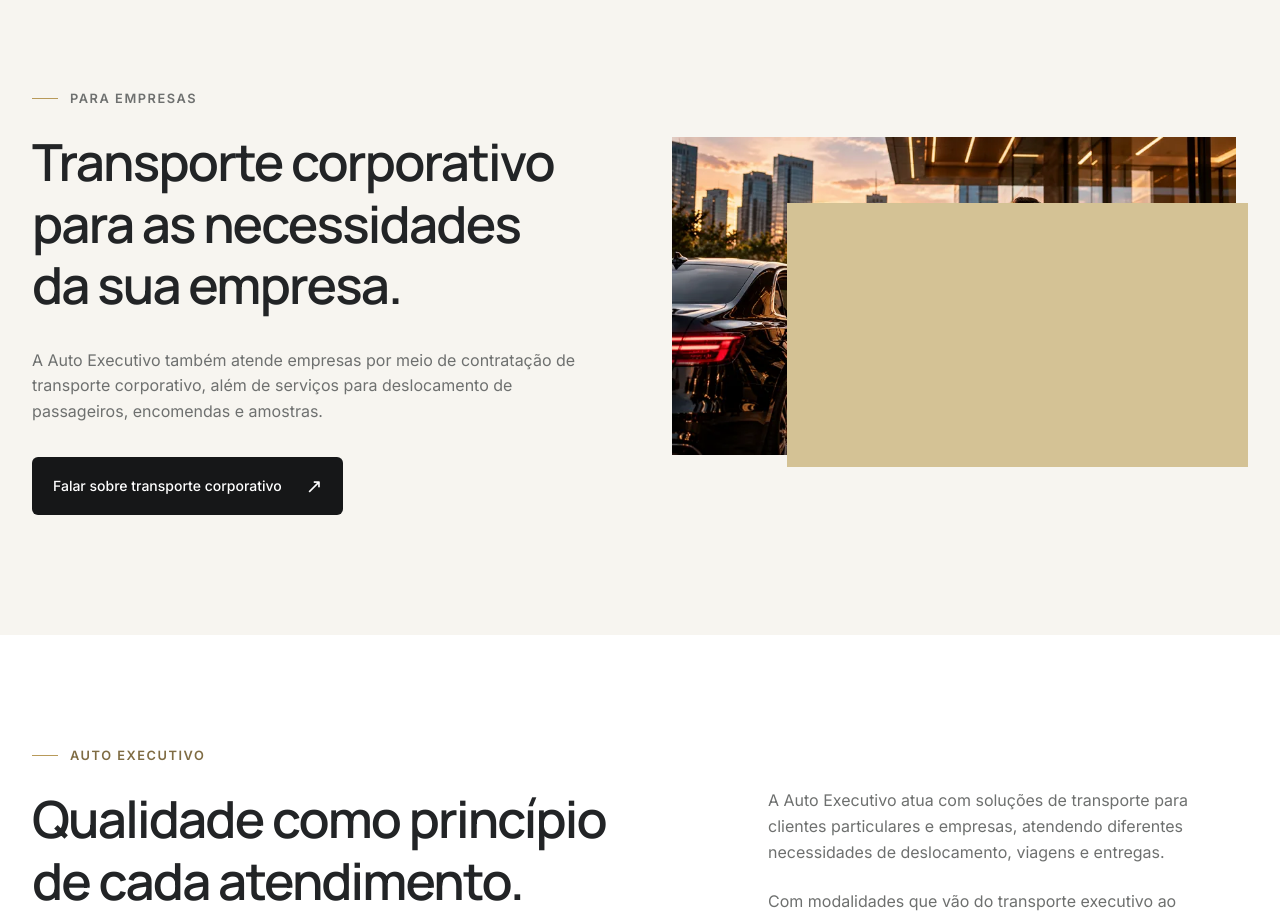
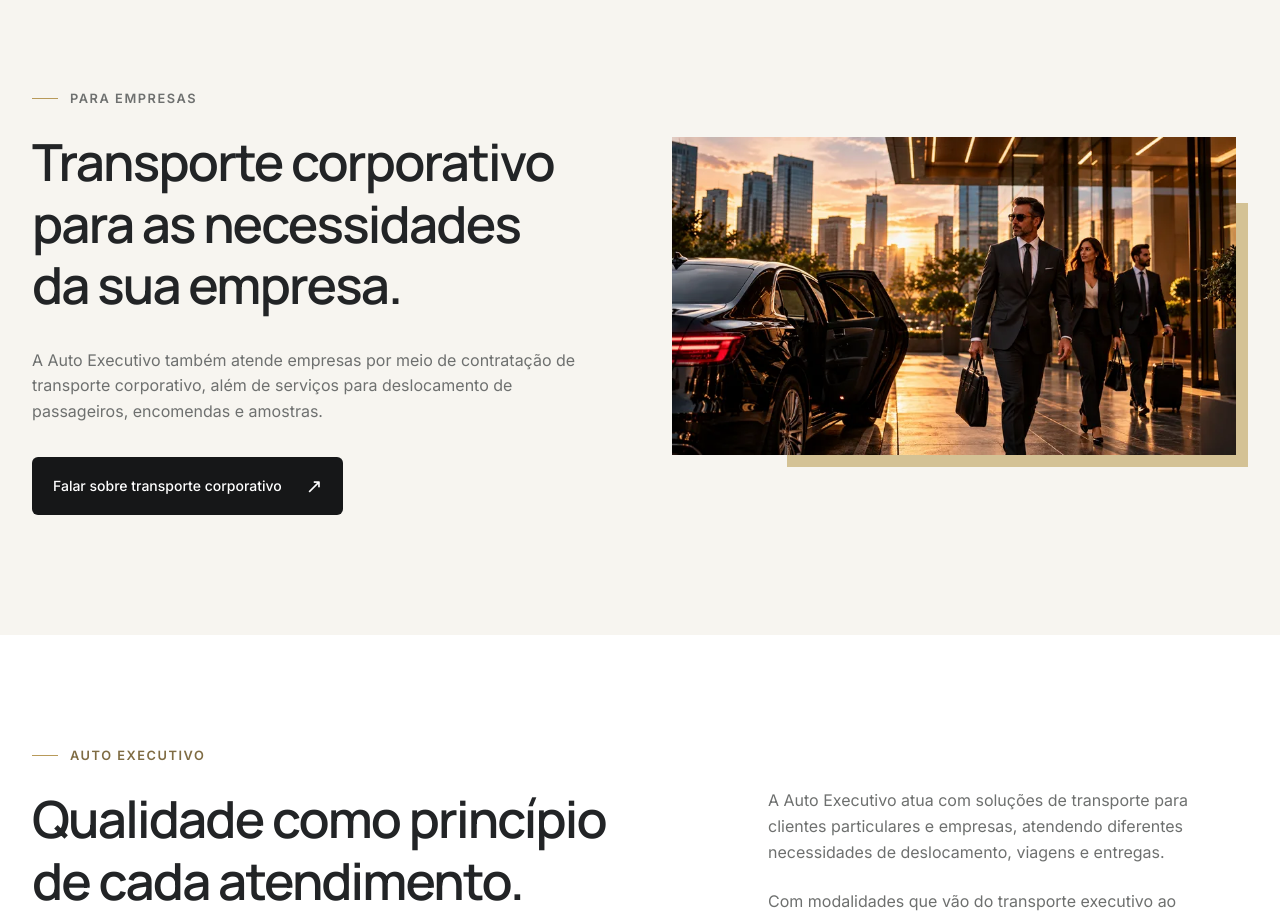
Before and after one commit to dborgesdev/autoexecutivo, a React (Vite) app: page / in a window 1280 px wide. Shown: the part 3200-4119 px from the top of the page. Built offline with nearby package versions, Linux system fonts and the light colour scheme.

Commit message:
fix: place corporate accent panel behind image

```diff
--- a/src/styles/landing.css
+++ b/src/styles/landing.css
@@ -91,8 +91,9 @@
 .split-copy { min-width: 0; }
 .split-copy h2 { margin-bottom: var(--space-8); }
 .split-copy > .button { margin-top: var(--space-8); }
-.corporate-media { position: relative; padding: 0 12px 12px 0; }
-.corporate-media::before { content: ''; position: absolute; inset: 20% 0 0 20%; background: var(--color-gold-soft); }
+.corporate-media { position: relative; padding: 0 12px 12px 0; isolation: isolate; }
+.corporate-media::before { content: ''; position: absolute; inset: 20% 0 0 20%; background: var(--color-gold-soft); z-index: -1; }
+.corporate-media > * { position: relative; z-index: 1; }
 .quality-section { padding-bottom: 0; overflow: clip; }
 .quality-word { margin-top: var(--space-16); color: var(--color-bg-secondary); font-family: var(--font-heading); font-weight: var(--font-weight-semibold); font-size: clamp(2.8rem, 14vw, 11rem); line-height: 0.9; letter-spacing: -0.05em; white-space: nowrap; user-select: none; }
 .regions-grid { display: grid; gap: var(--space-8); margin-bottom: var(--space-12); }
```
